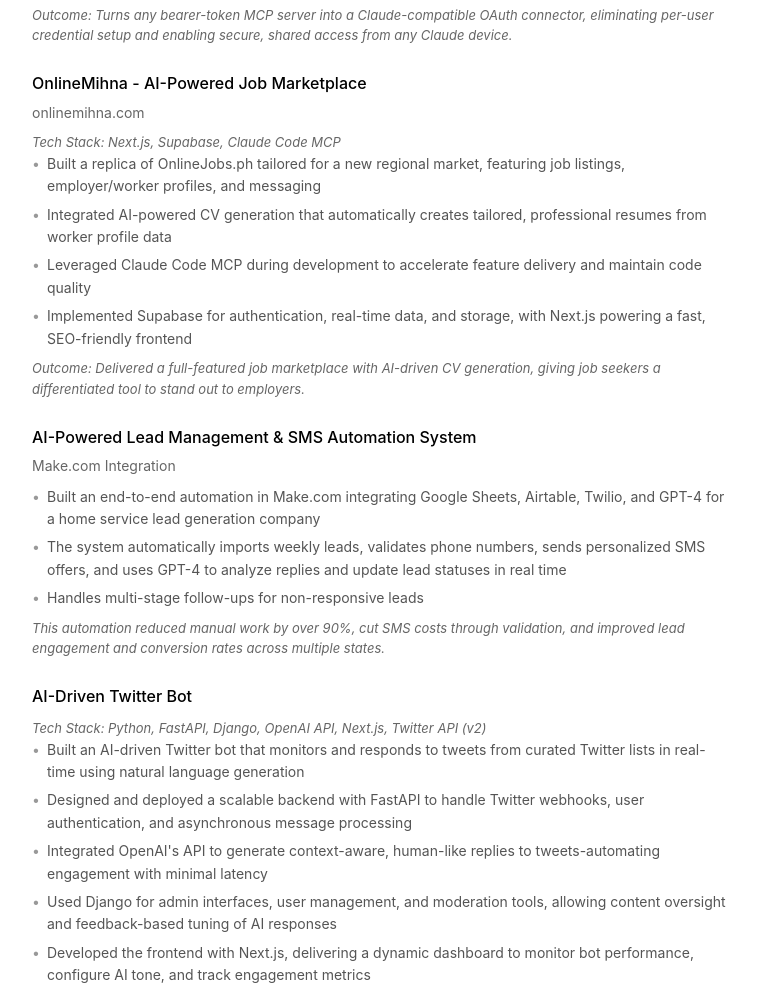
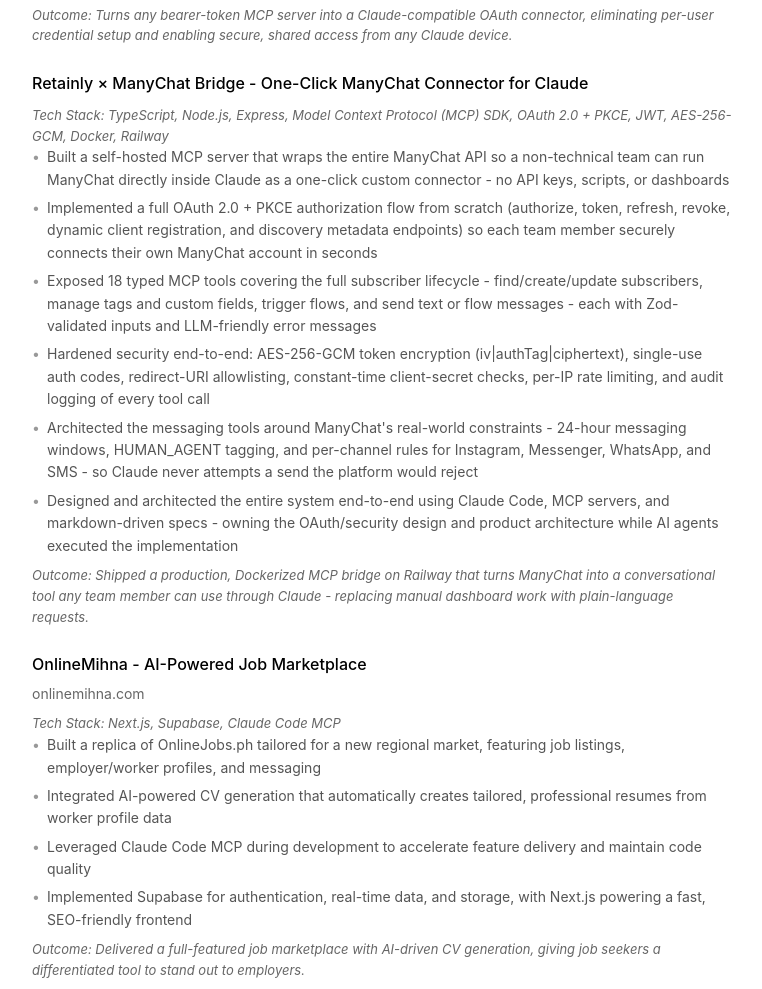
Before and after one commit to jerome2525/resumeapp, a website: page index.html in a window 1280 px wide. Shown: the part 3385-4374 px from the top of the page, without its empty margins (258-1020 px from the left). Drawn offline with Linux system fonts and the light colour scheme.

Commit message:
Add new project details for Retainly &times; ManyChat Bridge, outlining its one-click ManyChat connector capabilities, comprehensive OAuth 2.0 implementation, and enhanced security features in the Recent Projects section of the resume.

```diff
--- a/index.html
+++ b/index.html
@@ -322,6 +322,22 @@
 
             <div class="item">
                 <div class="item-header">
+                    <div class="item-title">Retainly &times; ManyChat Bridge - One-Click ManyChat Connector for Claude</div>
+                </div>
+                <div class="tech-stack">Tech Stack: TypeScript, Node.js, Express, Model Context Protocol (MCP) SDK, OAuth 2.0 + PKCE, JWT, AES-256-GCM, Docker, Railway</div>
+                <ul>
+                    <li>Built a self-hosted MCP server that wraps the entire ManyChat API so a non-technical team can run ManyChat directly inside Claude as a one-click custom connector - no API keys, scripts, or dashboards</li>
+                    <li>Implemented a full OAuth 2.0 + PKCE authorization flow from scratch (authorize, token, refresh, revoke, dynamic client registration, and discovery metadata endpoints) so each team member securely connects their own ManyChat account in seconds</li>
+                    <li>Exposed 18 typed MCP tools covering the full subscriber lifecycle - find/create/update subscribers, manage tags and custom fields, trigger flows, and send text or flow messages - each with Zod-validated inputs and LLM-friendly error messages</li>
+                    <li>Hardened security end-to-end: AES-256-GCM token encryption (iv|authTag|ciphertext), single-use auth codes, redirect-URI allowlisting, constant-time client-secret checks, per-IP rate limiting, and audit logging of every tool call</li>
+                    <li>Architected the messaging tools around ManyChat's real-world constraints - 24-hour messaging windows, HUMAN_AGENT tagging, and per-channel rules for Instagram, Messenger, WhatsApp, and SMS - so Claude never attempts a send the platform would reject</li>
+                    <li>Designed and architected the entire system end-to-end using Claude Code, MCP servers, and markdown-driven specs - owning the OAuth/security design and product architecture while AI agents executed the implementation</li>
+                </ul>
+                <div class="outcome">Outcome: Shipped a production, Dockerized MCP bridge on Railway that turns ManyChat into a conversational tool any team member can use through Claude - replacing manual dashboard work with plain-language requests.</div>
+            </div>
+
+            <div class="item">
+                <div class="item-header">
                     <div class="item-title">OnlineMihna - AI-Powered Job Marketplace</div>
                 </div>
                 <div class="item-subtitle"><a href="https://onlinemihna.com/en" target="_blank">onlinemihna.com</a></div>
```
